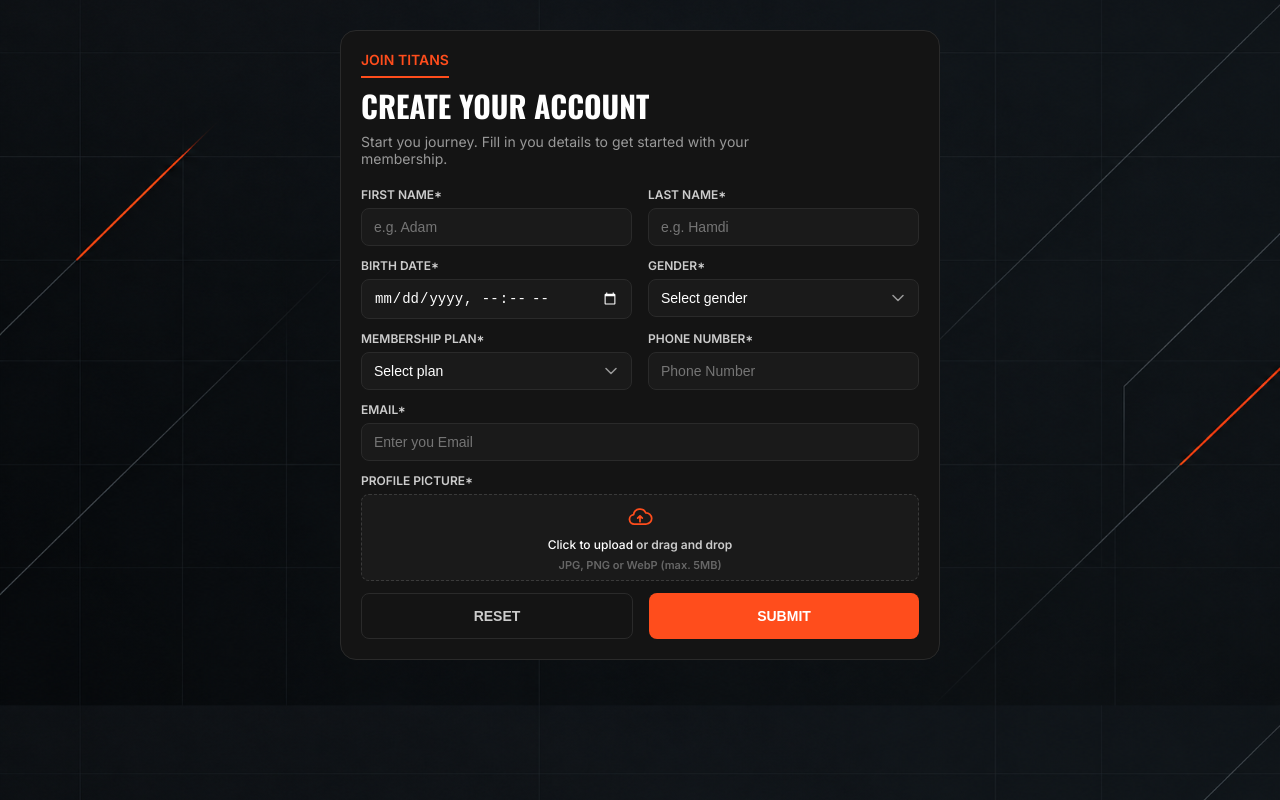
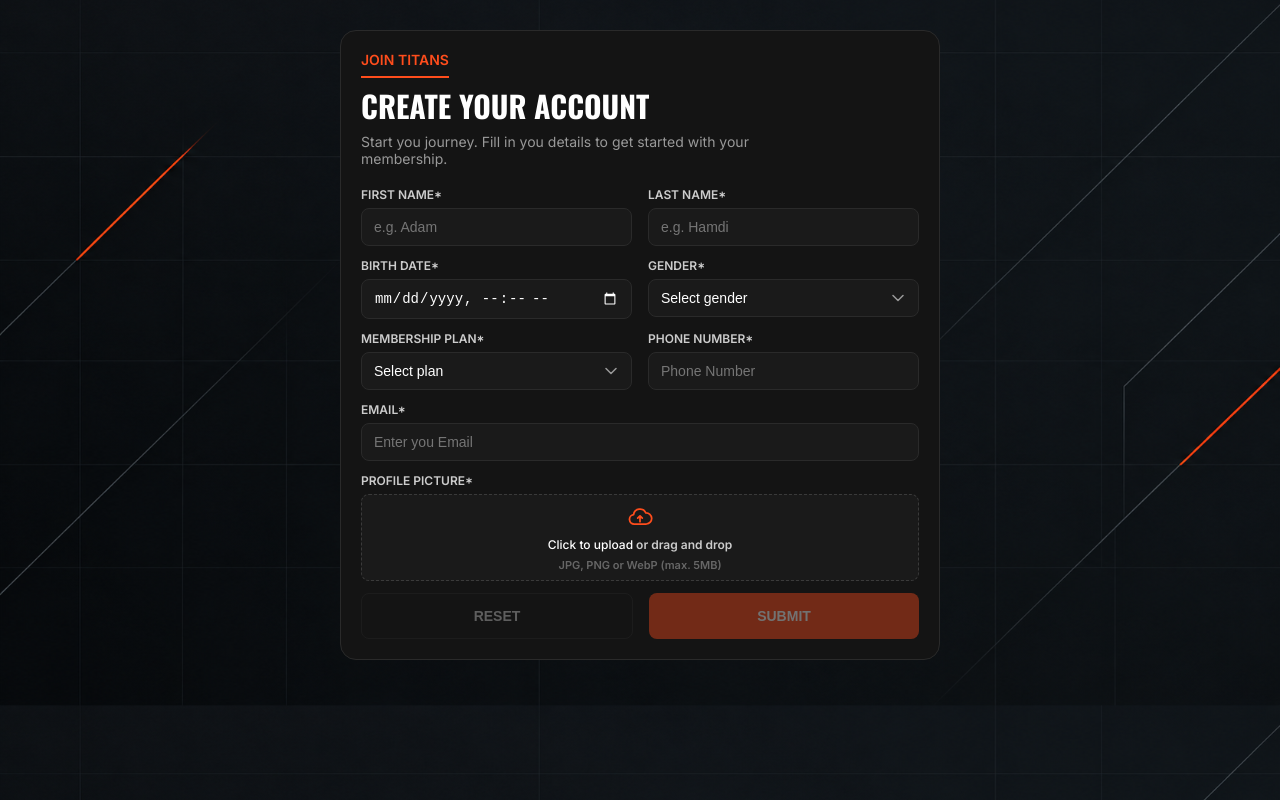
Before and after one commit to Adam-hash-a11y/titans-frontend, a React (Vite) app: page / in a window 1280 px wide. Built offline with nearby package versions, Linux system fonts and the light colour scheme.

Commit message:
feat: disable reset and submit buttons based on form state

```diff
--- a/src/components/gymForm/GymForm.tsx
+++ b/src/components/gymForm/GymForm.tsx
@@ -116,6 +116,18 @@ export const GymForm = () => {
     profileImage: isValidProfileImage(state.profileImage),
     phoneNumber: isValidPhoneNumber(state.phoneNumber),
   };
+
+  const isValid = Object.values(errors).every((error) => error === "");
+
+  const hasChanges =
+    state.firstName !== initialState.firstName ||
+    state.lastName !== initialState.lastName ||
+    state.email !== initialState.email ||
+    state.phoneNumber !== initialState.phoneNumber ||
+    state.birthDate !== initialState.birthDate ||
+    state.gender !== initialState.gender ||
+    state.membershipPlan !== initialState.membershipPlan ||
+    state.profileImage !== initialState.profileImage;
 
   return (
     <div className={styles.Container}>
@@ -241,8 +253,13 @@ export const GymForm = () => {
           error={errors.profileImage}
         />
         <div className={styles.fieldRow}>
-          <FormButton type="button" label="Reset" handleButton={handleReset} />
-          <FormButton type="submit" label="Submit" />
+          <FormButton
+            type="button"
+            label="Reset"
+            handleButton={handleReset}
+            disabled={!hasChanges}
+          />
+          <FormButton type="submit" label="Submit" disabled={!isValid} />
         </div>
       </Form>
       <ToastContainer />
```
